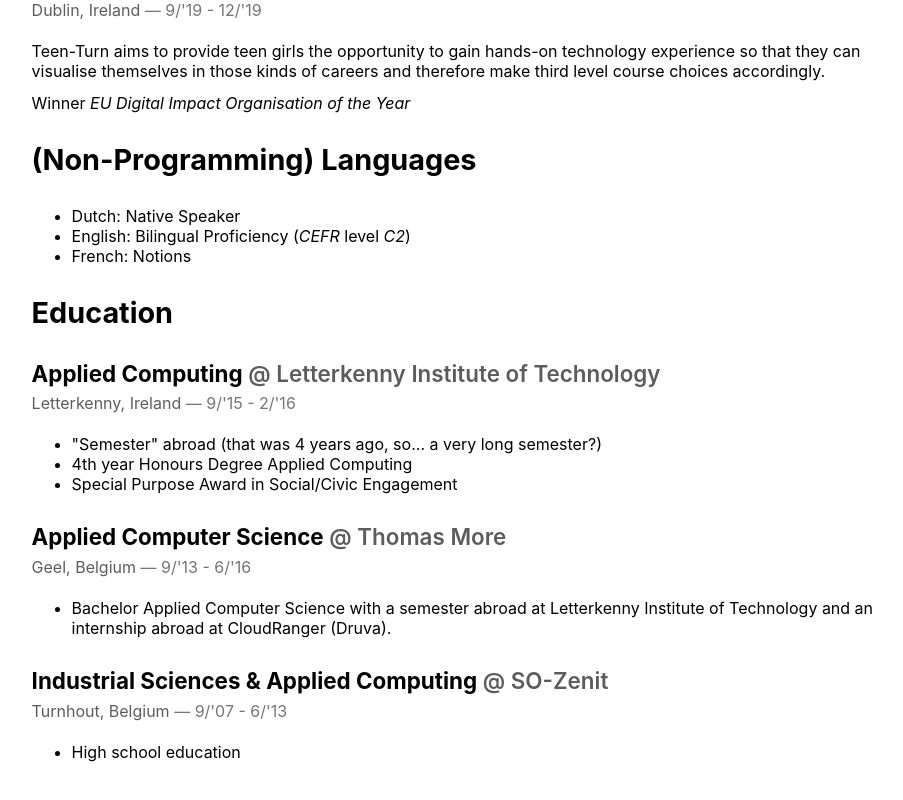
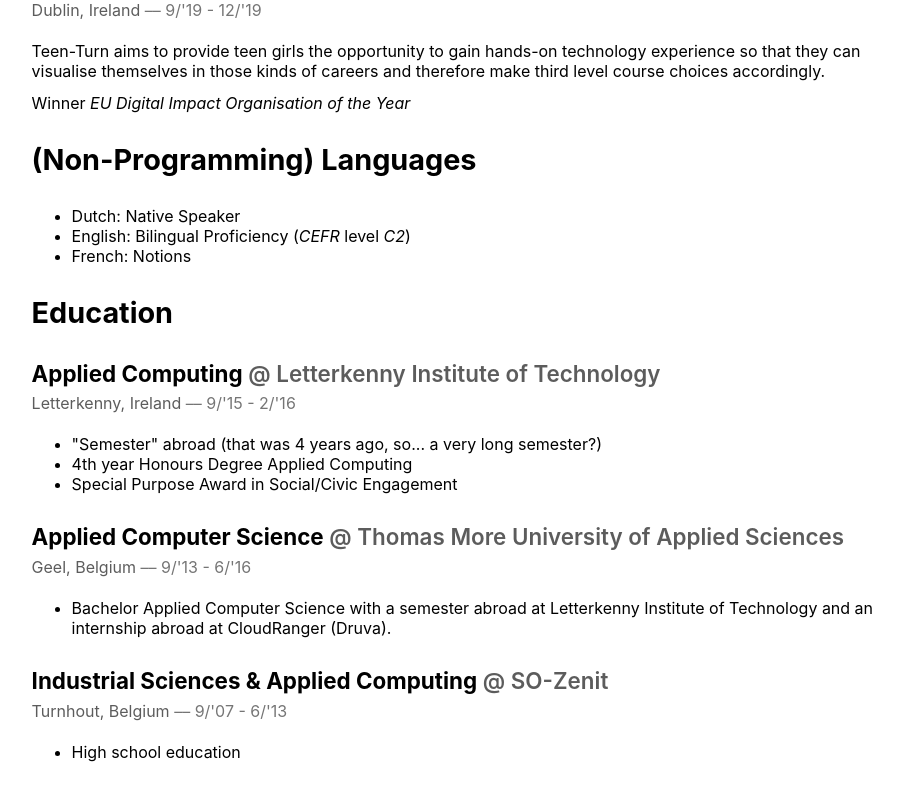
Before and after one commit to RobinJ1995/robinj.be, a React (Create React App) app: page / in a window 1280 px wide. Shown: the part 3455-4255 px from the top of the page, without its empty margins (286-1189 px from the left). Built offline with nearby package versions, Linux system fonts and the light colour scheme.

Commit message:
clarified thomas more

```diff
--- a/src/page/CV.js
+++ b/src/page/CV.js
@@ -219,7 +219,7 @@ const CV = () => (<div className="cv">
 		</Experience>
 		<Experience
 			title="Applied Computer Science"
-			company="Thomas More"
+			company="Thomas More University of Applied Sciences"
 			location="Geel, Belgium"
 			start={new Date(2013, 8, 1)}
 			end={new Date(2016, 5, 1)}
```
